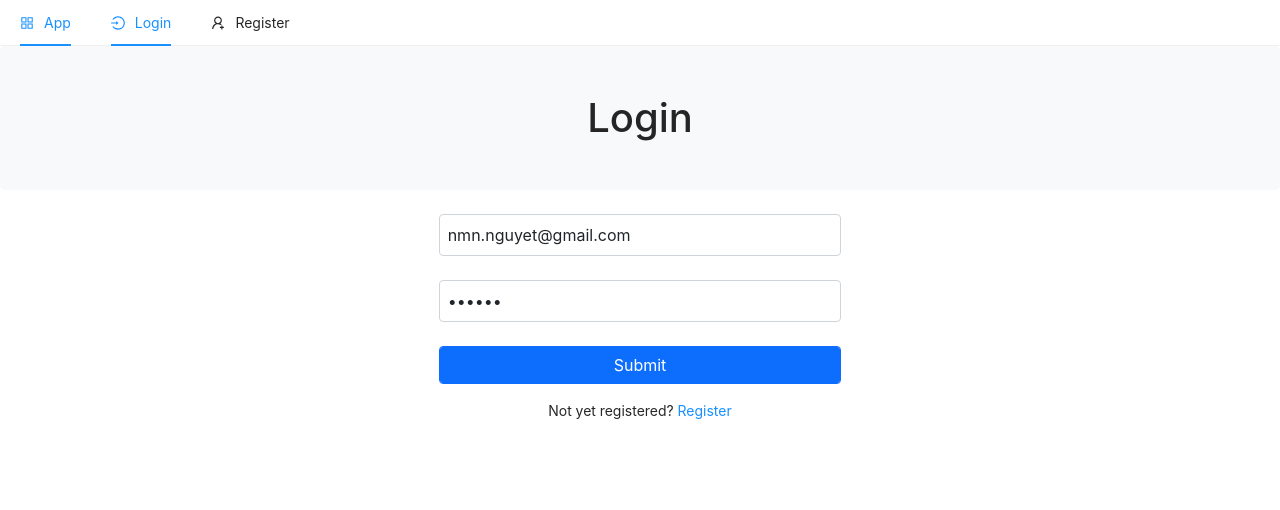
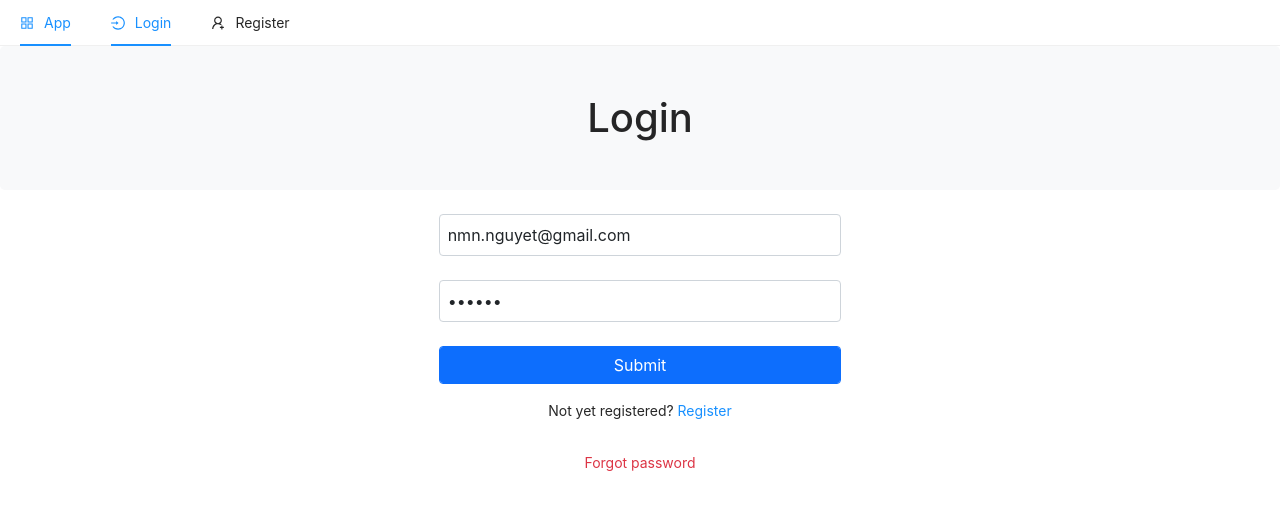
Before and after one commit to tsuki1646/EcommericalWeb, a Next.js app in the folder client/: page /login in a window 1280 px wide. Shown: the top 510 px of the page. Built offline with nearby package versions, Linux system fonts and the light colour scheme; no server answers.

Commit message:
Lesson 40: Password reset flow
Lesson 40: Password reset flow

```diff
--- a/client/pages/login.js
+++ b/client/pages/login.js
@@ -89,6 +89,12 @@
             <a>Register</a>
           </Link>
         </p>
+
+        <p className="text-center">
+          <Link href="/forgot-password">
+            <a className="text-danger">Forgot password</a>
+          </Link>
+        </p>
       </div>
     </>
   );
```
Also changed, not shown: 1 other file (tests, documents, lock files or other folders).
